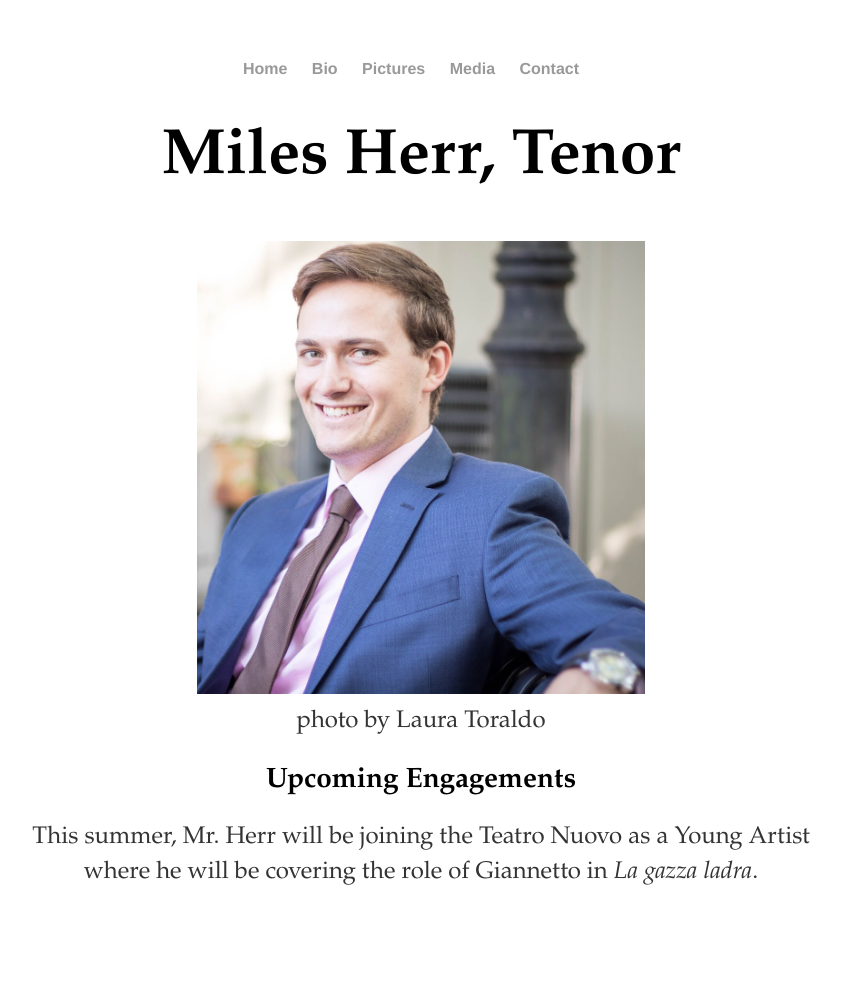
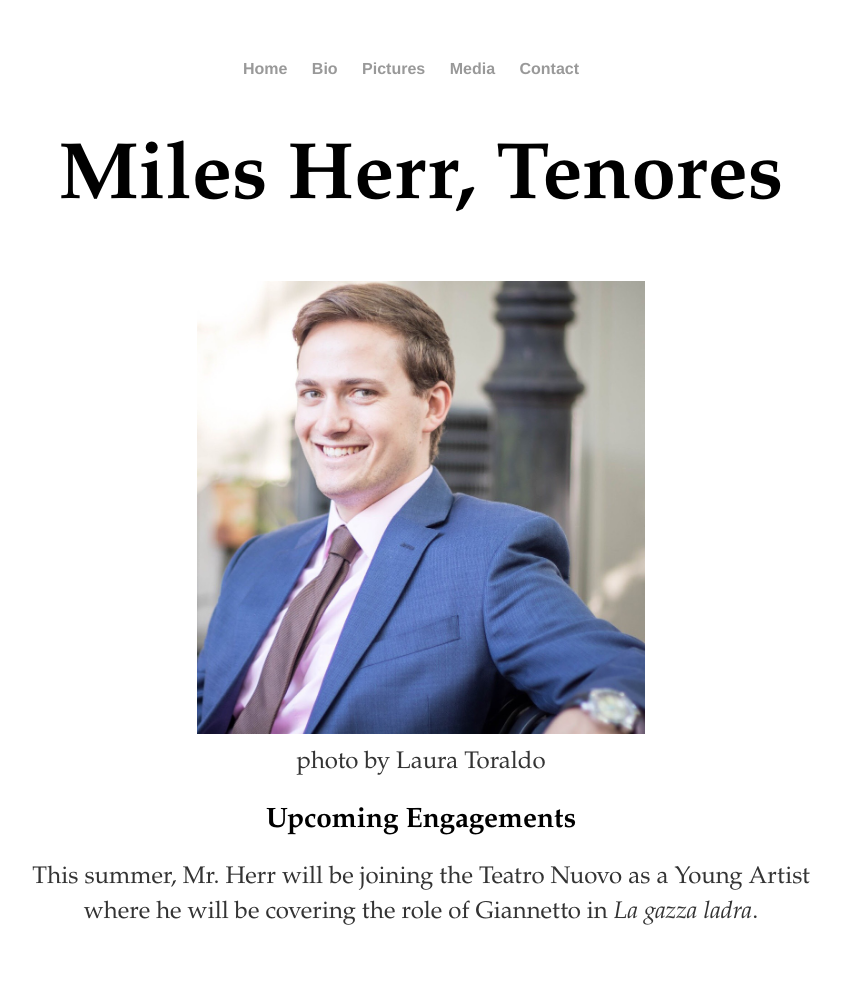
Before and after one commit to leemlb06pmi/leemlb06pmi.github.io, a Jekyll site: the page built from index.html, in a window 1280 px wide. Shown: the whole page, without its empty margins (219-1060 px from the left). Built offline with Jekyll 4.4.1, drawn with Linux system fonts in a browser that asks for light colours; before the commit the page ends 950 px from its top, so only the background shows below that.

Commit message:
Update index.html

```diff
--- a/index.html
+++ b/index.html
@@ -3,7 +3,7 @@ layout: default
 title: Miles Herr, Tenor
 ---
 <div class="blurb">
-	<h1 style="font-size:4em;">Miles Herr, Tenor</h1>
+	<h1 style="font-size:5em;">Miles Herr, Tenores</h1>
 	<!--<p><em>Lenox, MA</em></p>-->
 	<p>
 		<img src="https://leemlb06pmi.github.io/photos/Headshot.jpg" alt="Headshot">
```
